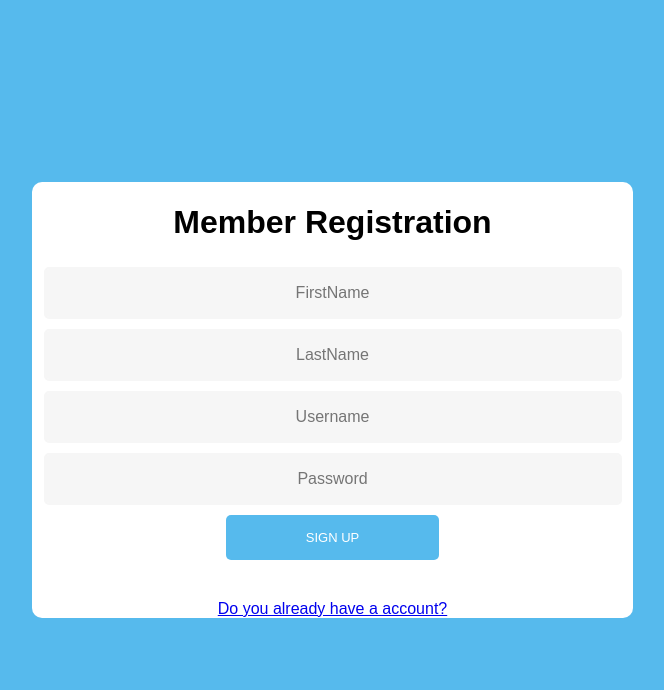
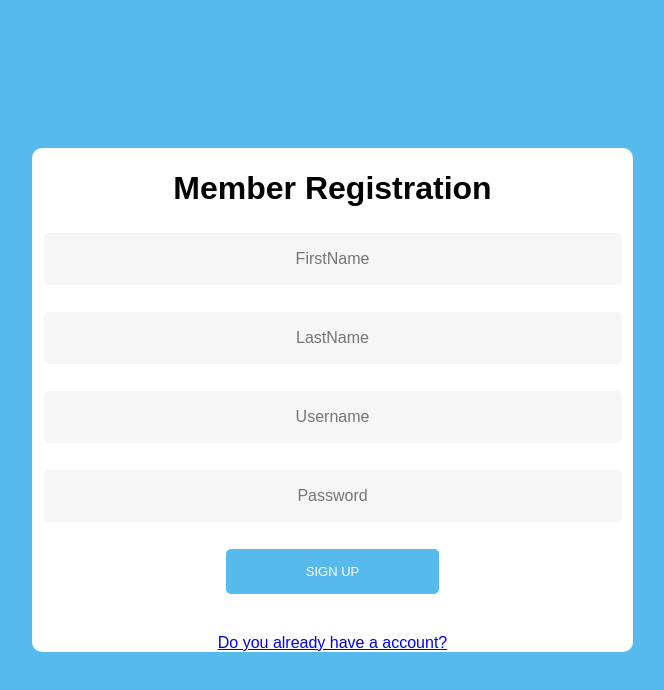
Before and after one commit to hernan-dp/We-Chat-Client, a React (Create React App) app: page /auth/signup in a window 1280 px wide. Shown: the top 690 px of the page, without its empty margins (308-972 px from the left). Built offline with nearby package versions, Linux system fonts and the light colour scheme; what apollo-cache-persist would draw is missing.

Commit message:
Formik Fixes

```diff
--- /dev/null
+++ b/src/Components/Error.js
@@ -0,0 +1,14 @@
+import React from 'react'
+import form from './form.module.css'
+
+const Error = ({ touched, message }) => {
+  if (!touched) {
+    return <div className={form.invalid}>&nbsp;</div>
+  }
+  if (message) {
+    return <div className={form.invalid}>{message}</div>
+  }
+  return <div className={form.valid}>All good</div>
+}
+
+export default Error
--- a/src/Components/SignIn/SignIn.js
+++ b/src/Components/SignIn/SignIn.js
@@ -6,11 +6,13 @@ import form from '../form.module.css'
 import { useMutation } from '@apollo/react-hooks'
 import gql from 'graphql-tag'
 import * as Storage from '../Storage'
+import Error from '../Error'
 
 const validation = Yup.object().shape({
   username: Yup.string()
+    .min(1, 'Must have more than 1 caracter')
     .max(10, 'Must be less than 10 caracters')
-    .required('Enter your username'),
+    .required('Username is required'),
   password: Yup.string()
     .required('Must enter a password')
 })
@@ -67,30 +69,38 @@ export default function SignIn () {
             >
               {({
                 values,
+                errors,
+                touched,
                 handleChange,
                 handleBlur,
                 handleSubmit,
                 isSubmitting
               }) => (
                 <form onSubmit={handleSubmit}>
+                  <div>
                     <input
                       type='text'
-                    className={form.form}
+                      className={touched.username && errors.username ? form.haserror : form.form}
                       id='username'
                       placeholder='Enter your username'
                       onChange={handleChange}
                       onBlur={handleBlur}
                       value={values.username}
                     />
+                    <Error touched={touched.username} message={errors.username} />
+                  </div>
+                  <div>
                     <input
                       type='password'
-                    className={form.form}
+                      className={touched.password && errors.password ? form.haserror : form.form}
                       id='password'
                       placeholder='Password'
                       onChange={handleChange}
                       onBlur={handleBlur}
                       value={values.password}
                     />
+                    <Error touched={touched.password} message={errors.password} />
+                  </div>
                   <button
                     type='submit'
                     className={form.button}
--- a/src/Components/SignUp/SignUp.js
+++ b/src/Components/SignUp/SignUp.js
@@ -5,6 +5,7 @@ import { Formik } from 'formik'
 import * as Yup from 'yup'
 import form from '../form.module.css'
 import gql from 'graphql-tag'
+import Error from '../Error'
 
 const validation = Yup.object().shape({
   firstName: Yup.string()
@@ -18,7 +19,7 @@ const validation = Yup.object().shape({
     .required('Enter your username'),
   password: Yup.string()
     .required('Must enter a password')
-    .min(5, 'Must be atleast longer than 5 characters')
+    .min(5, 'Password too short')
 })
 
 const SIGN_UP = gql`
@@ -84,48 +85,62 @@ function SignUp () {
             >
               {({
                 values,
+                errors,
+                touched,
                 handleChange,
                 handleBlur,
                 handleSubmit,
                 isSubmitting
               }) => (
                 <form onSubmit={handleSubmit}>
+                  <div>
                     <input
                       type='text'
-                    className={form.form}
+                      className={touched.firstName && errors.firstName ? form.haserror : form.form}
                       id='firstName'
                       placeholder='FirstName'
                       onChange={handleChange}
                       onBlur={handleBlur}
                       value={values.firstName}
                     />
+                    <Error touched={touched.firstName} message={errors.firstName} />
+                  </div>
+                  <div>
                     <input
                       type='text'
-                    className={form.form}
+                      className={touched.lastName && errors.lastName ? form.haserror : form.form}
                       id='lastName'
                       placeholder='LastName'
                       onChange={handleChange}
                       onBlur={handleBlur}
                       value={values.lastName}
                     />
+                    <Error touched={touched.lastName} message={errors.lastName} />
+                  </div>
+                  <div>
                     <input
                       type='text'
-                    className={form.form}
+                      className={touched.username && errors.username ? form.haserror : form.form}
                       id='username'
                       placeholder='Username'
                       onChange={handleChange}
                       onBlur={handleBlur}
                       value={values.username}
                     />
+                    <Error touched={touched.username} message={errors.username} />
+                  </div>
+                  <div>
                     <input
                       type='password'
-                    className={form.form}
+                      className={touched.password && errors.password ? form.haserror : form.form}
                       id='password'
                       placeholder='Password'
                       onChange={handleChange}
                       onBlur={handleBlur}
                       value={values.password}
                     />
+                    <Error touched={touched.password} message={errors.password} />
+                  </div>
                   <button
                     type='submit'
                     className={form.button}
--- a/src/Components/form.module.css
+++ b/src/Components/form.module.css
@@ -94,3 +94,21 @@ body {
   border: 2px solid #f6f6f6;
   border-radius: 5px 5px 5px 5px;
 }
+
+.haserror{
+  composes: form;
+  border: 1px solid #f44336;
+}
+
+.message {
+  font-size: 13px;
+  padding-top: 2px;
+}
+.valid {
+  composes: message;
+  color: #4caf50;
+}
+.invalid {
+  composes: message;
+  color: #f44336;
+}
```
Lines whose indentation alone changed are shown as unchanged.
